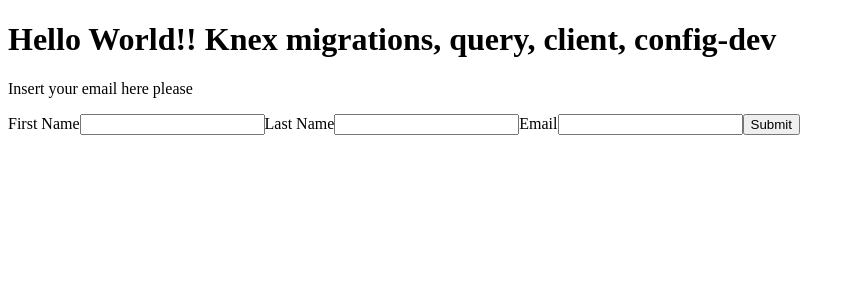
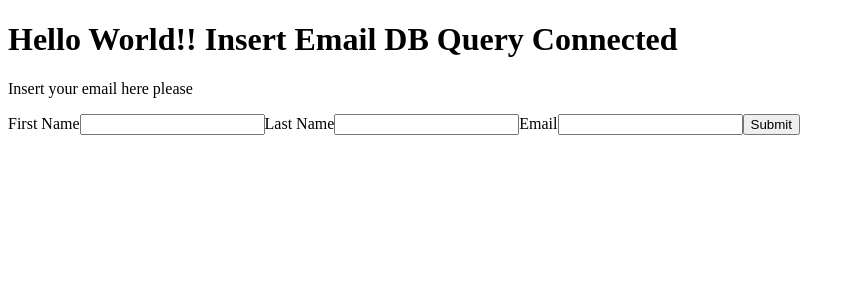
Before and after one commit to alexis-l8/NextJs_Heroku, a Next.js app: page / in a window 1280 px wide. Shown: the top 300 px of the page, without its empty margins (0-855 px from the left). Built offline with nearby package versions, Linux system fonts and the light colour scheme.

Commit message:
renamed insertMail to insertEmail and inserted db connection

```diff
--- a/pages/index.js
+++ b/pages/index.js
@@ -1,6 +1,6 @@
 const Index = () => (
   <div>
-    <h1>Hello World!! Knex migrations, query, client, config-dev</h1>
+    <h1>Hello World!! Insert Email DB Query Connected</h1>
     <p>Insert your email here please</p>
 
     <form action="/api/mailing-list/submit" method="post">
```
Also changed, not shown: routes/mailingList.js (+8 -1 lines), db/query/insertEmail.js (renamed from db/query/insertMail.js).
